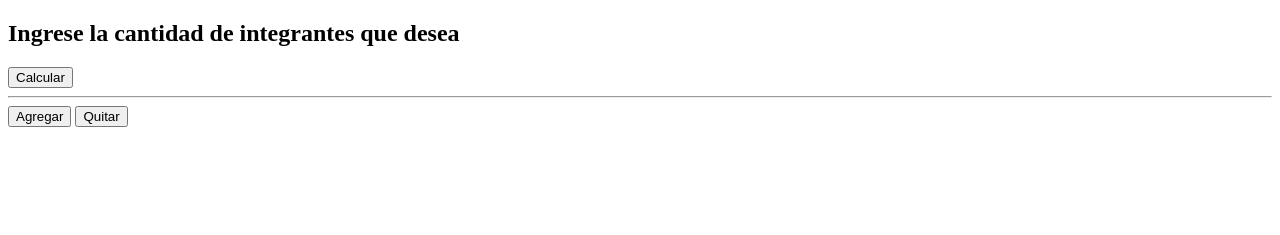
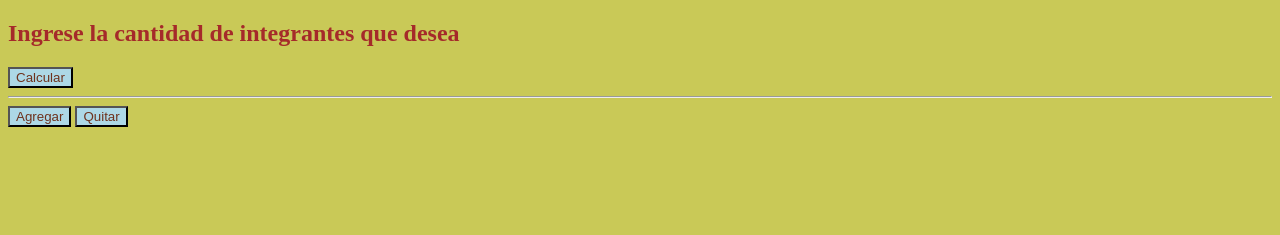
Before and after one commit to Marcos8i22o/introduccion-a-js-master-mio-2022, a plain HTML site: page tareas/clase-6/Tarea 2/index.html in a window 1280 px wide. Drawn offline with Linux system fonts and the light colour scheme.

Commit message:
Agrega estilos

```diff
--- a/tareas/clase-6/Tarea 2/index.html
+++ b/tareas/clase-6/Tarea 2/index.html
@@ -4,6 +4,7 @@
     <meta charset="UTF-8" />
     <meta http-equiv="X-UA-Compatible" content="IE=edge" />
     <meta name="viewport" content="width=device-width, initial-scale=1.0" />
+    <link rel="stylesheet" href="main.css">
     <title>Tarea Salario Grupo Familiar</title>
   </head>
   <body>
--- /dev/null
+++ b/tareas/clase-6/Tarea 2/main.css
@@ -0,0 +1,17 @@
+body {
+    background-color: rgb(201, 201, 87);
+}
+
+button {
+    color: rgb(110, 50, 29);
+    background-color: lightblue ;
+}
+
+label {
+    font-family: 'Gill Sans', 'Gill Sans MT', Calibri, 'Trebuchet MS', sans-serif;
+    color: darkblue;
+}
+
+div {
+    color: brown;
+}
```
